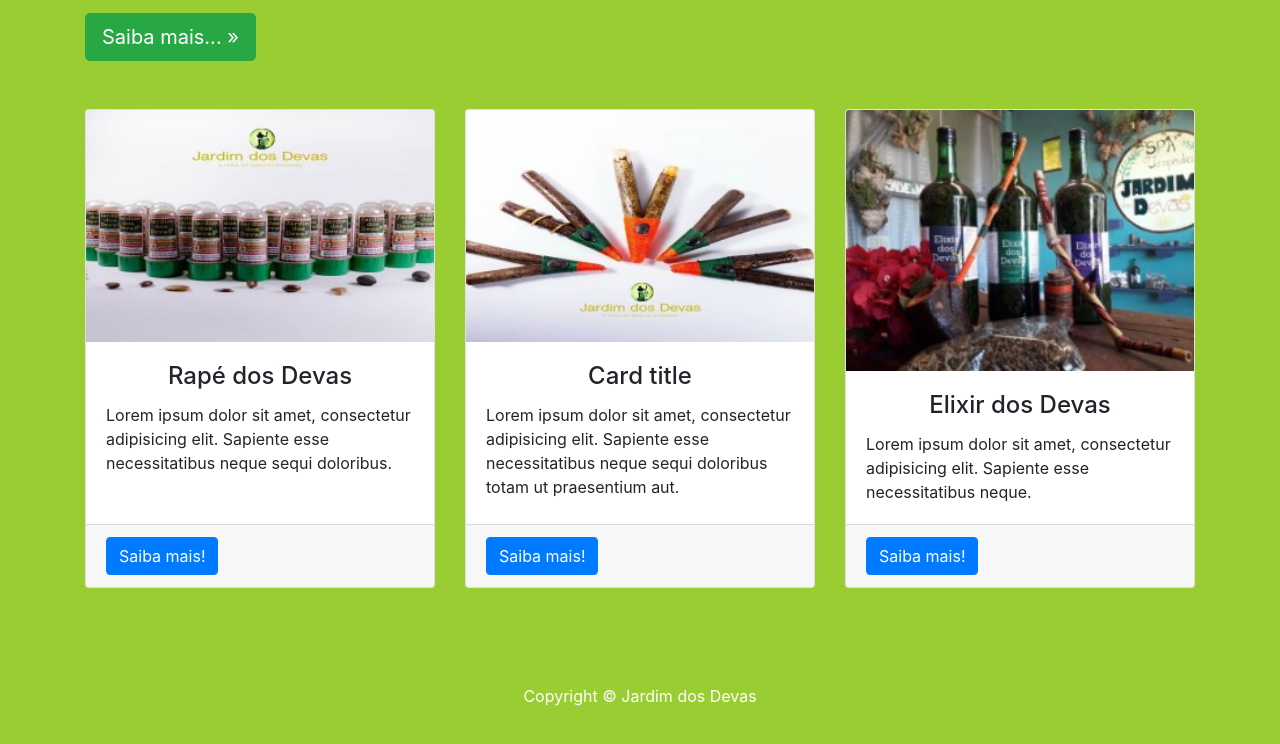
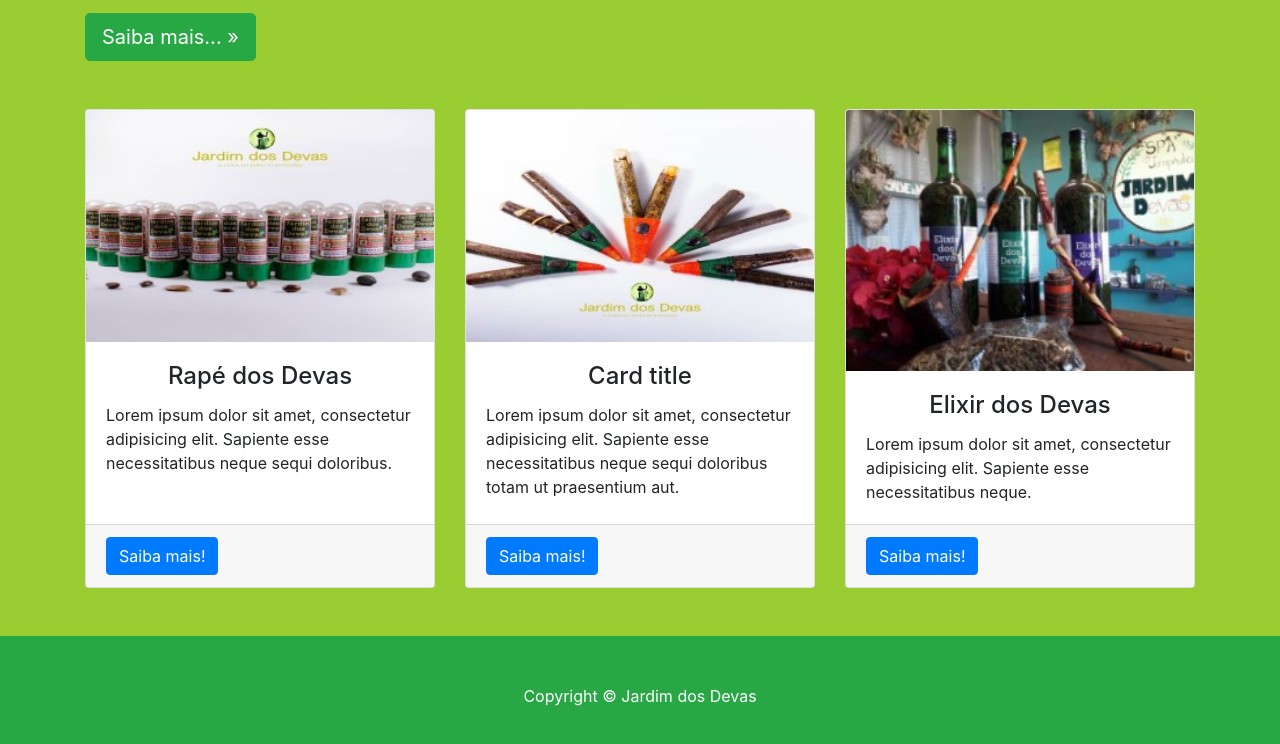
Before and after one commit to vitordarci/jardimdosdevas, a website: page index.html in a window 1280 px wide. Shown: the part 795-1539 px from the top of the page. Drawn offline with Linux system fonts and the light colour scheme.

Commit message:
Update index.html

```diff
--- a/index.html
+++ b/index.html
@@ -165,7 +165,7 @@
   <!-- /.container -->
 
   <!-- Footer -->
-  <footer class="py-5 bg-green">
+  <footer class="py-5 bg-success">
     <div class="container">
       <p class="m-0 text-center text-white">Copyright &copy; Jardim dos Devas</p>
     </div>
```
